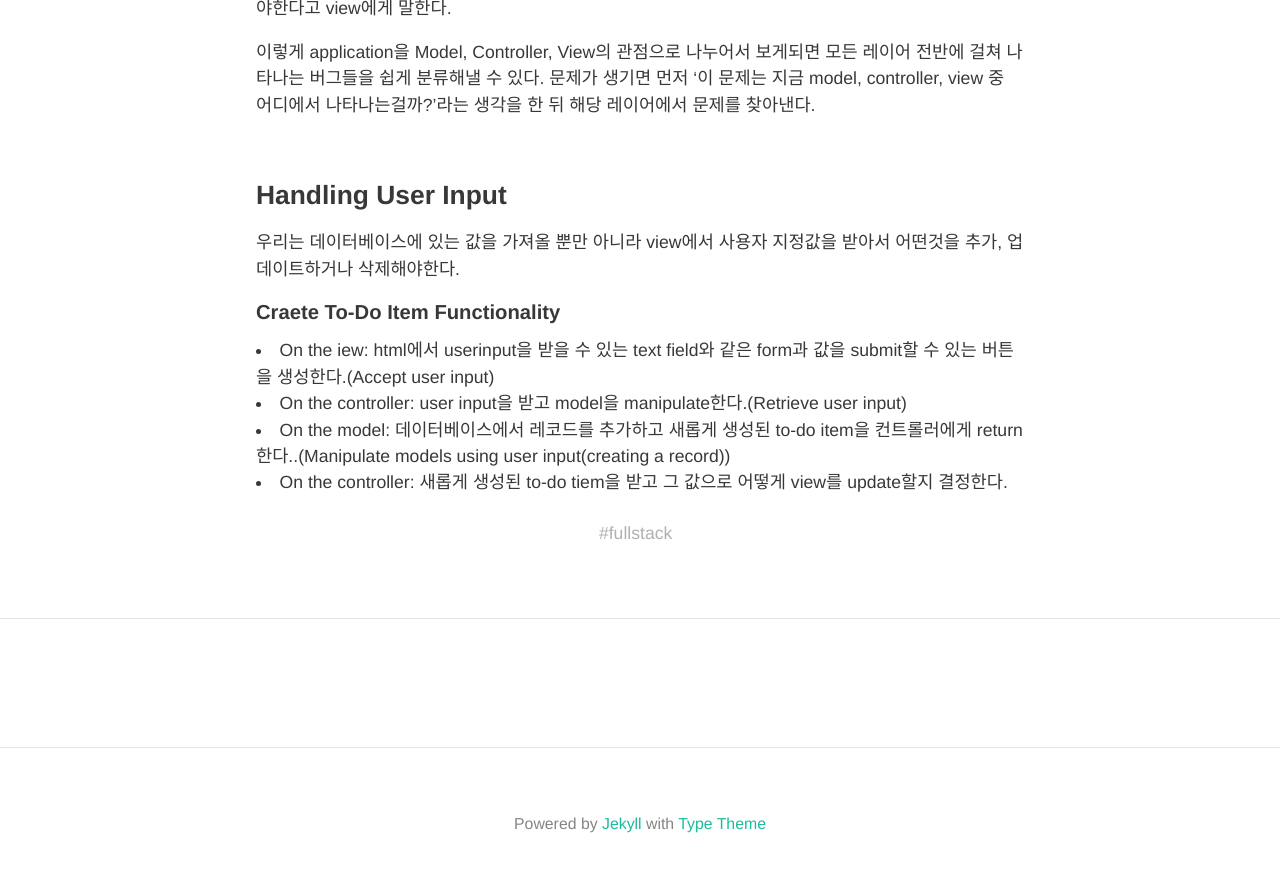
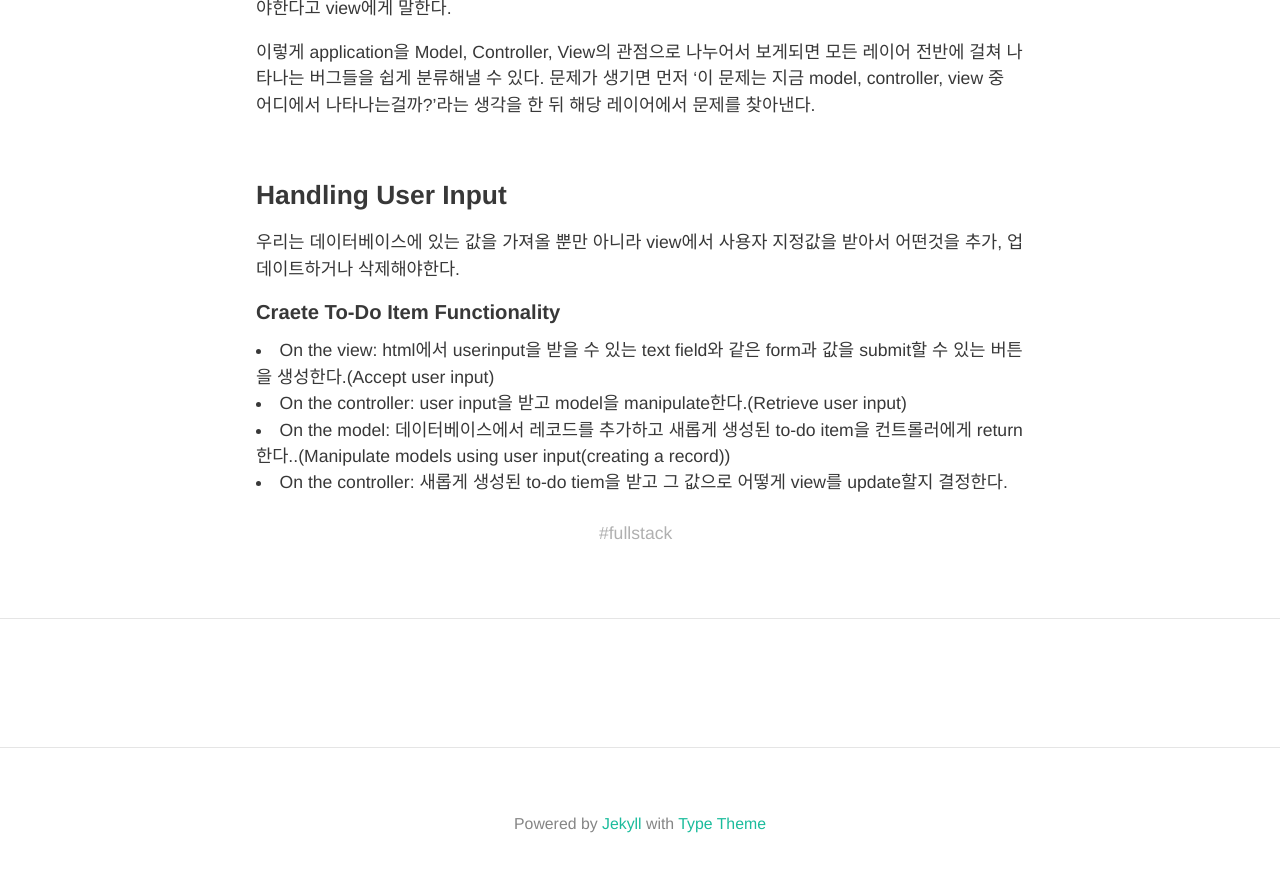
Before and after one commit to HyunlangBan/hyunlangban.github.io, a Jekyll site: the page built from _posts/2020-02-10-fullstack-mvc.md, in a window 1280 px wide and 900 px high, scrolled down 1659 px. Shown: the top 872 px of the window. Built offline with Jekyll 4.4.1, drawn with Linux system fonts in a browser that asks for light colours; nearby versions of some CDN libraries; comment, search, counter and statistics services are not loaded.

Commit message:
Update 2020-02-10-fullstack-mvc.md

```diff
--- a/_posts/2020-02-10-fullstack-mvc.md
+++ b/_posts/2020-02-10-fullstack-mvc.md
@@ -47,7 +47,7 @@ index method는 contoller이며 사용자가 다음에 무엇을 봐야할지, m
 우리는 데이터베이스에 있는 값을 가져올 뿐만 아니라 view에서 사용자 지정값을 받아서 어떤것을 추가, 업데이트하거나 삭제해야한다.
 
 #### Craete To-Do Item Functionality
-- On the iew: html에서 userinput을 받을 수 있는 text field와 같은 form과 값을 submit할 수 있는 버튼을 생성한다.(Accept user input)
+- On the view: html에서 userinput을 받을 수 있는 text field와 같은 form과 값을 submit할 수 있는 버튼을 생성한다.(Accept user input)
 - On the controller: user input을 받고 model을 manipulate한다.(Retrieve user input)
 - On the model: 데이터베이스에서 레코드를 추가하고 새롭게 생성된 to-do item을 컨트롤러에게 return한다..(Manipulate models using user input(creating a record))
 - On the controller: 새롭게 생성된 to-do tiem을 받고 그 값으로 어떻게 view를 update할지 결정한다.
```
